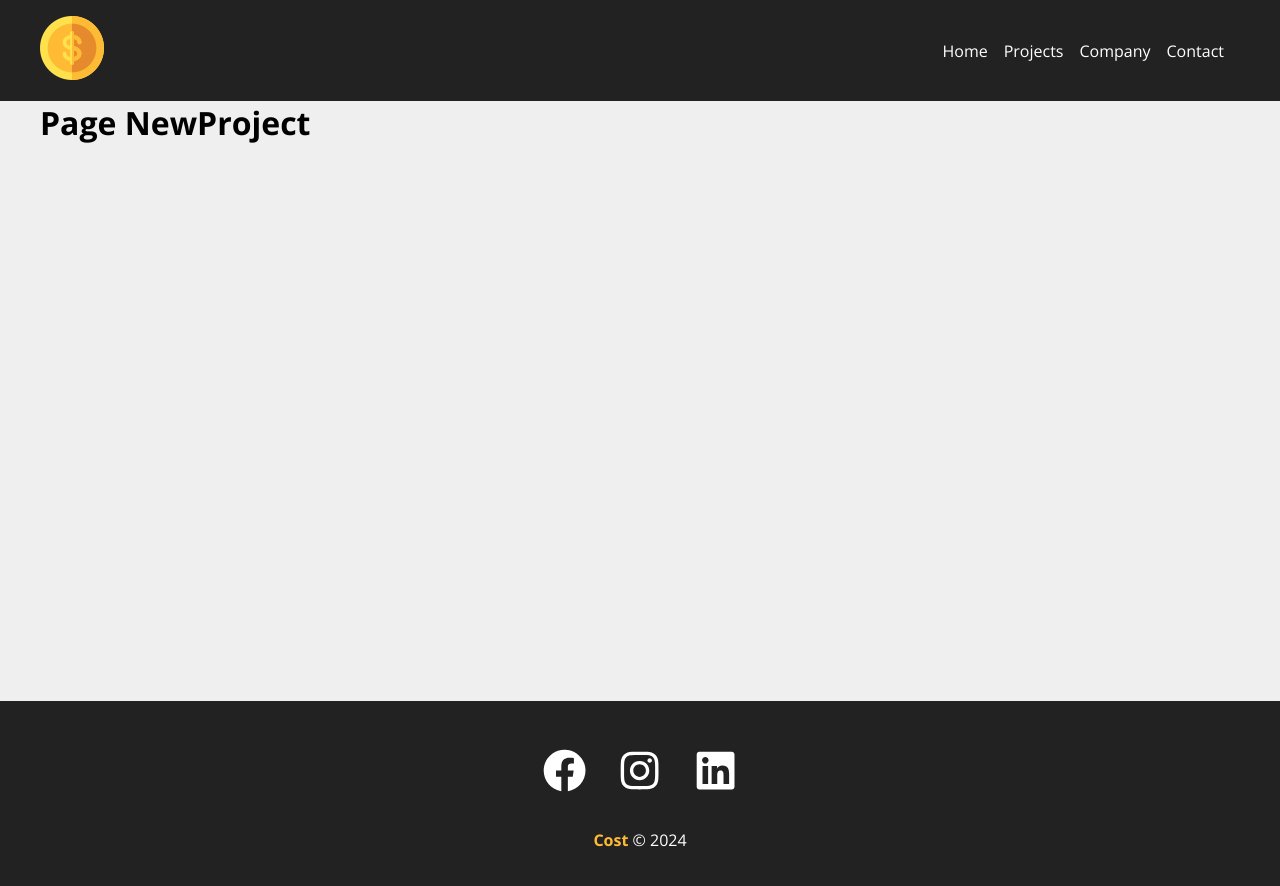
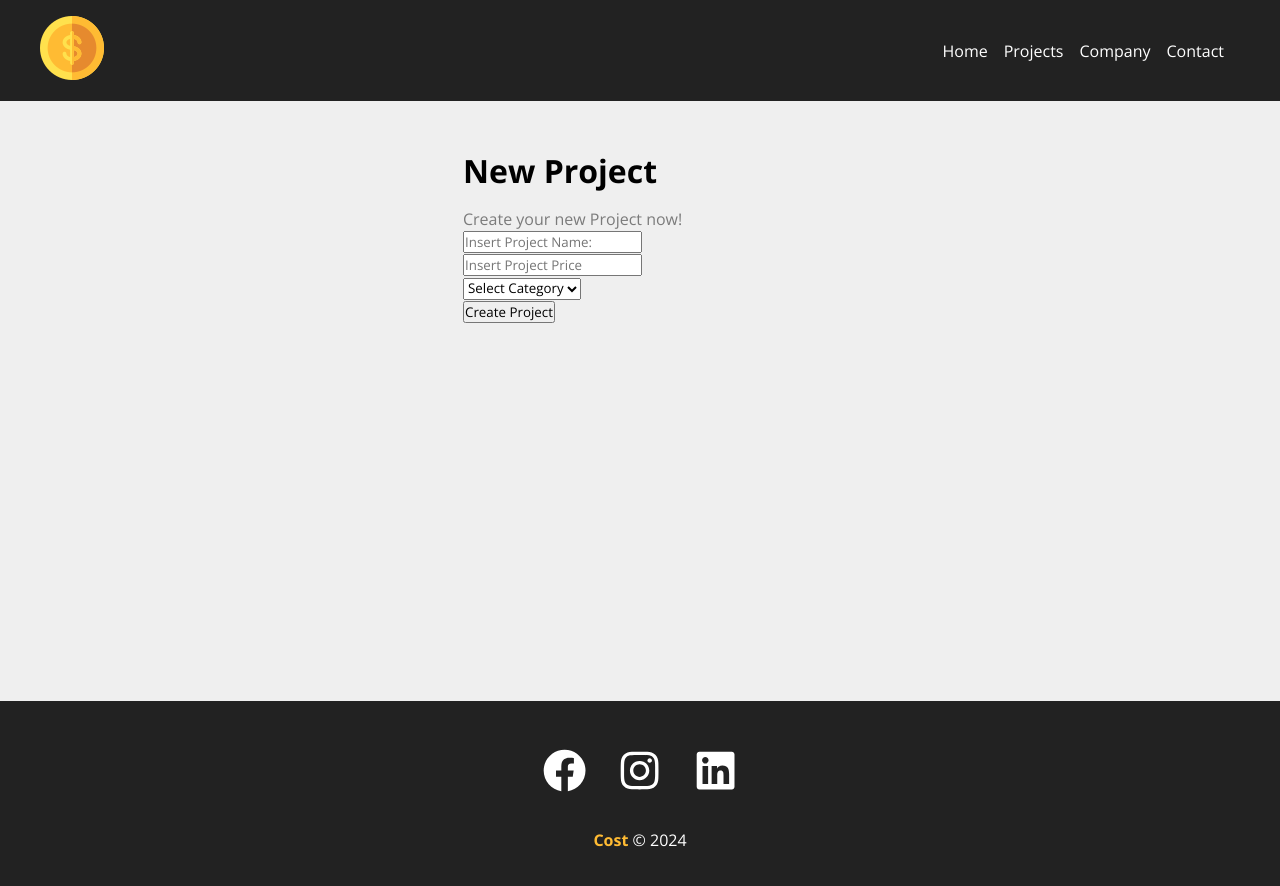
Before and after one commit to warleyzee/cost_project, a JavaScript app: page /newProject in a window 1280 px wide. Shown: the top 886 px of the page. Built offline with nearby package versions, Linux system fonts and the light colour scheme; the HTML template or start-up script is replaced by a standard one.

Commit message:
Create page new Project

```diff
--- a/src/components/pages/newProject/NewProject.js
+++ b/src/components/pages/newProject/NewProject.js
@@ -1,6 +1,14 @@
+import ProjectForm from '../../project/ProjectForm';
+
+import styles from './NewProject.module.css';
+
 function NewProject(){
   return (
-    <h1>Page NewProject</h1>
+    <div className={styles.newProject_container}>
+      <h1>New Project</h1>
+      <p>Create your new Project now!</p>
+      <ProjectForm />
+    </div>
   );
 }
 
--- /dev/null
+++ b/src/components/pages/newProject/NewProject.module.css
@@ -0,0 +1,13 @@
+ .newProject_container{
+  width: 450px;
+  margin: 0 auto;
+  padding: 3em;
+ }
+
+ .newProject_container h1{
+  margin-bottom: 0.5em;
+ }
+
+ .newProject_container p{
+  color: #7b7b7b;
+ }
--- /dev/null
+++ b/src/components/project/ProjectForm.js
@@ -0,0 +1,24 @@
+function ProjectForm(){
+  return(
+    <form >
+      <div>
+        <input type="text" placeholder="Insert Project Name:" />
+      </div>
+      <div>
+        <input type="number" placeholder="Insert Project Price" />
+      </div>
+      <div>
+        <select name="category_id">
+          <option disable selected>
+            Select Category
+          </option>
+        </select>
+      </div>
+      <div>
+        <input type="submit" value="Create Project" />
+      </div>
+    </form>
+  )
+}
+
+export default ProjectForm;
```
Also changed, not shown: src/components/layout/linkButton/LinkButton.js (line endings or trailing spaces).
